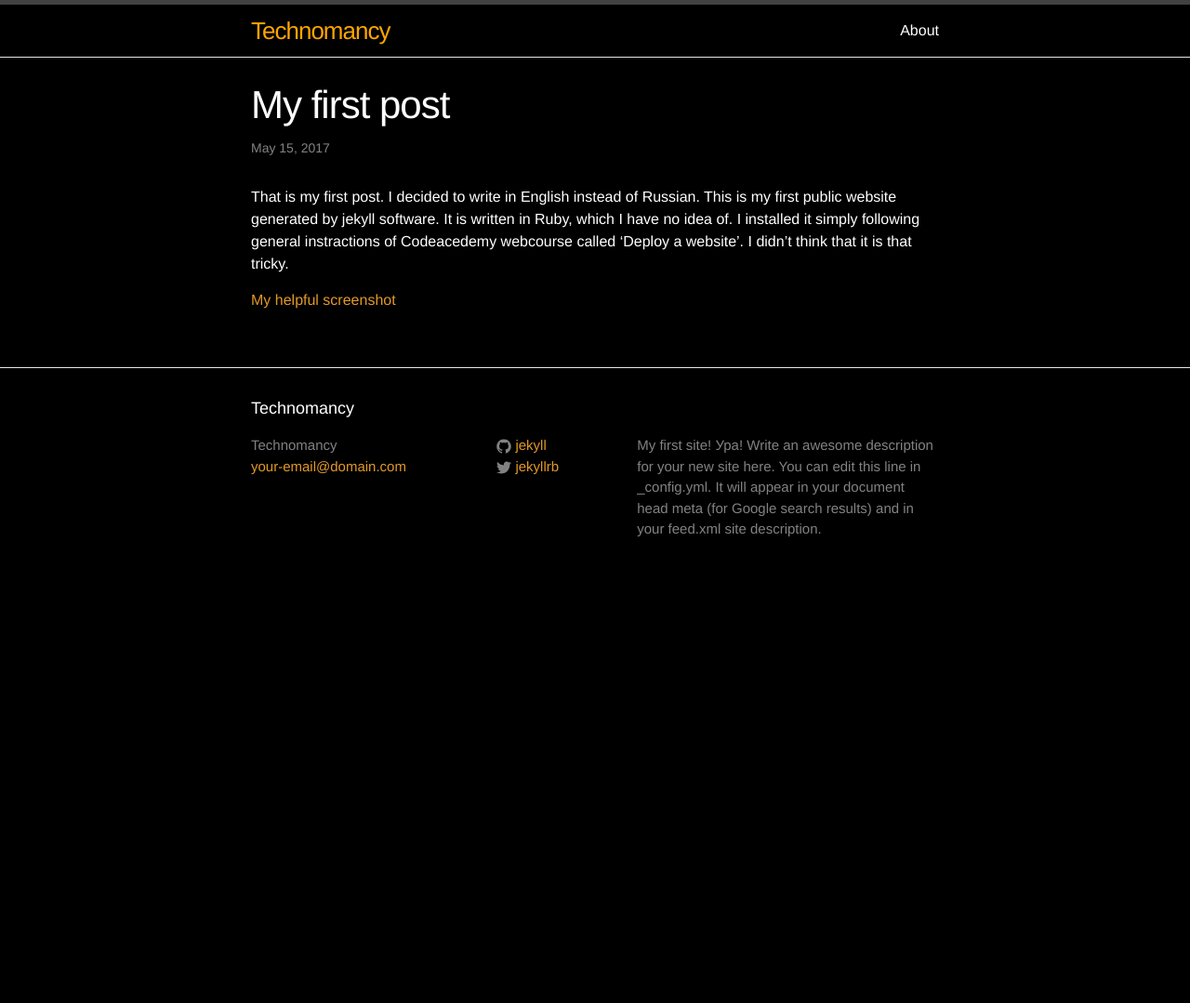
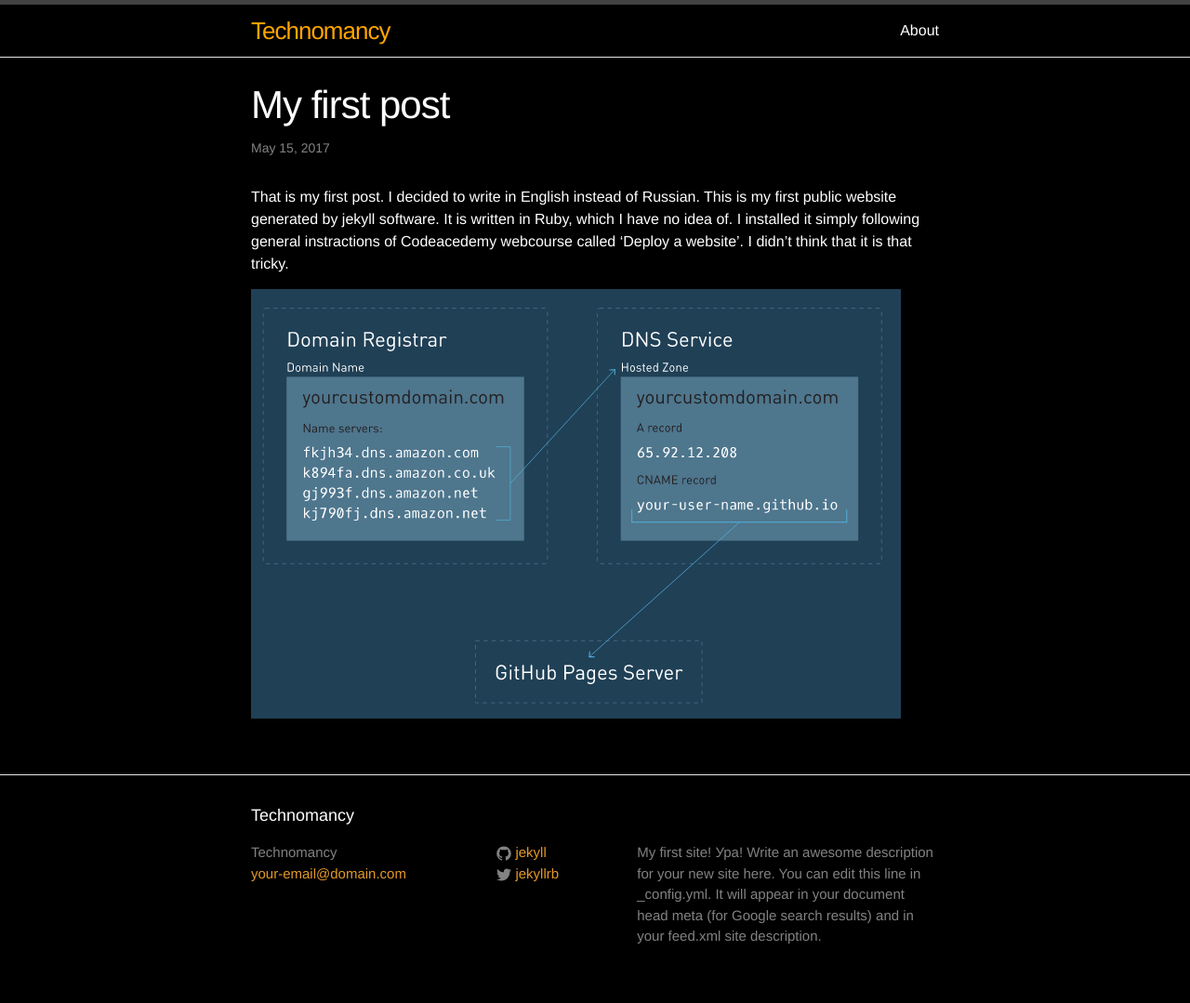
Before and after one commit to Valentinator/valentinator.github.io, a Jekyll site: the page built from _posts/2017-05-09-Первый-пост.MARKDOWN, in a window 1280 px wide. Shown: the whole page at 93% size. Built offline with Jekyll 4.4.1, drawn with Linux system fonts in a browser that asks for light colours; before the commit the page ends 900 px from its top, so only the background shows below that.

Commit message:
Update 2017-05-09-Первый-пост.MARKDOWN

```diff
--- a/_posts/2017-05-09-Первый-пост.MARKDOWN
+++ b/_posts/2017-05-09-Первый-пост.MARKDOWN
@@ -6,4 +6,4 @@ categories: jekyll update
 ---
 That is my first post. I decided to write in English instead of Russian. This is my first public website generated by jekyll software. It is written in Ruby, which I have no idea of. I installed it simply following general instractions of Codeacedemy webcourse called 'Deploy a website'. I didn't think that it is that tricky.
 
-[My helpful screenshot]({{ site.url }}/downloads/registrar.PNG)
+![My helpful screenshot]({{ valentinator.github.io }}/downloads/registrar.PNG)
```
